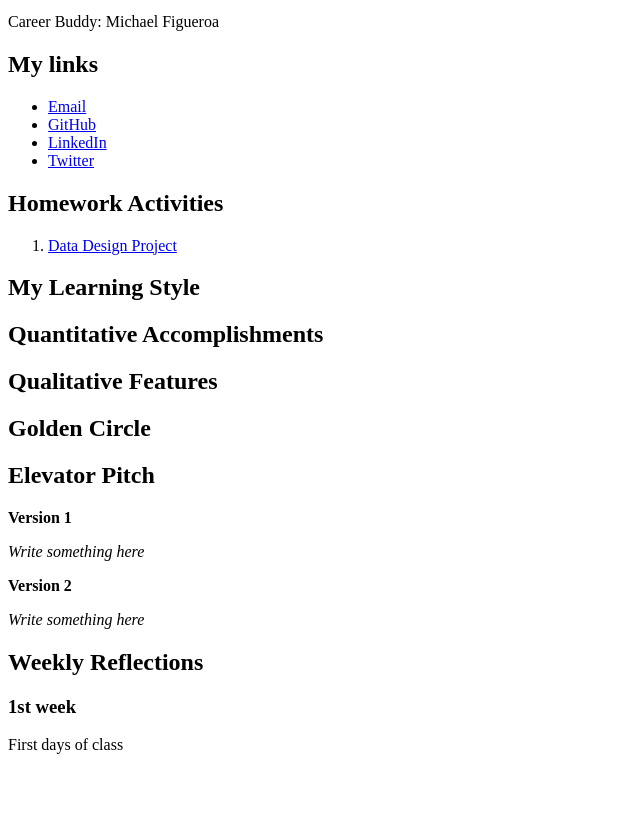
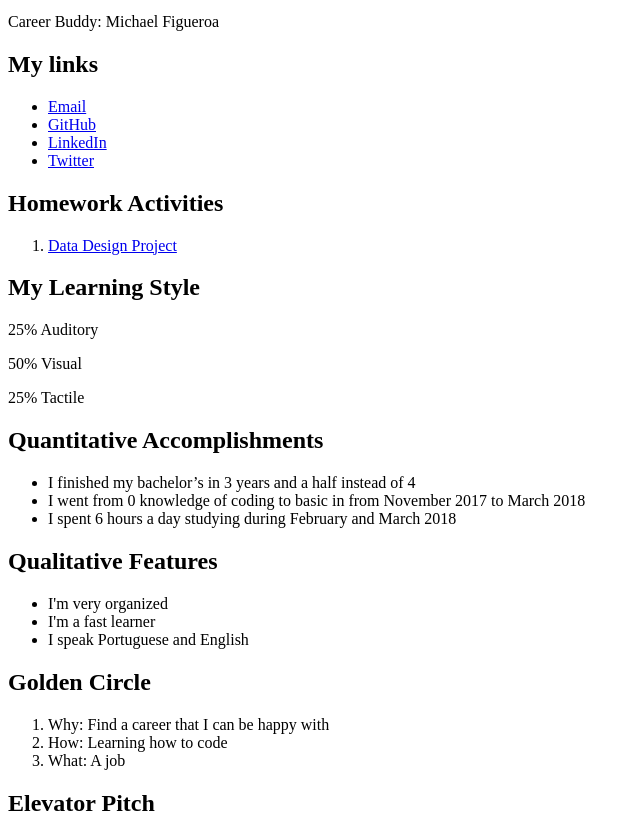
Before and after one commit to jullyanehawkins/career-portfolio, a plain HTML site: page index.html in a window 1280 px wide. Shown: the part 101-935 px from the top of the page, without its empty margins (0-640 px from the left). Before the commit the page ends 871 px from the top, so only its background shows below. Drawn offline with Linux system fonts and the light colour scheme.

```diff
--- a/index.html
+++ b/index.html
@@ -20,14 +20,30 @@
 			<li><a href="https://bootcamp-coders.cnm.edu/~jhawkins20/data-design/">Data Design Project </a></li>
 		</ol>
 		<h2>My Learning Style</h2>
+		<p>25% Auditory</p>
+		<p>50% Visual</p>
+		<p>25% Tactile</p>
 		<h2>Quantitative Accomplishments</h2>
+		<ul>
+			<li>I finished my bachelor’s in 3 years and a half instead of 4</li>
+			<li>I went from 0 knowledge of coding to basic in from November 2017 to March 2018</li>
+			<li>I spent 6 hours a day studying during February and March 2018</li>
+		</ul>
 		<h2>Qualitative Features</h2>
+		<ul>
+			<li>I'm very organized</li>
+			<li>I'm a fast learner</li>
+			<li>I speak Portuguese and English</li>
+		</ul>
 		<h2>Golden Circle</h2>
+		<ol>
+			<li>Why: Find a career that I can be happy with</li>
+			<li>How: Learning how to code</li>
+			<li>What: A job</li>
+		</ol>
 		<h2>Elevator Pitch</h2>
 		<p><strong>Version 1</strong></p>
-		<p><em>Write something here</em></p>
-		<p><strong>Version 2</strong></p>
-		<p><em>Write something here</em></p>
+		<p>Hi, my name is Jully. I need a web development job. I want to find a career to be happy with. I signed up to the Deep Dive Coding bootcamp to learn how to code. Do you have a job for me?</p>
 		<h2>Weekly Reflections</h2>
 		<h3>1st week</h3>
 		<p>First days of class</p>
```
